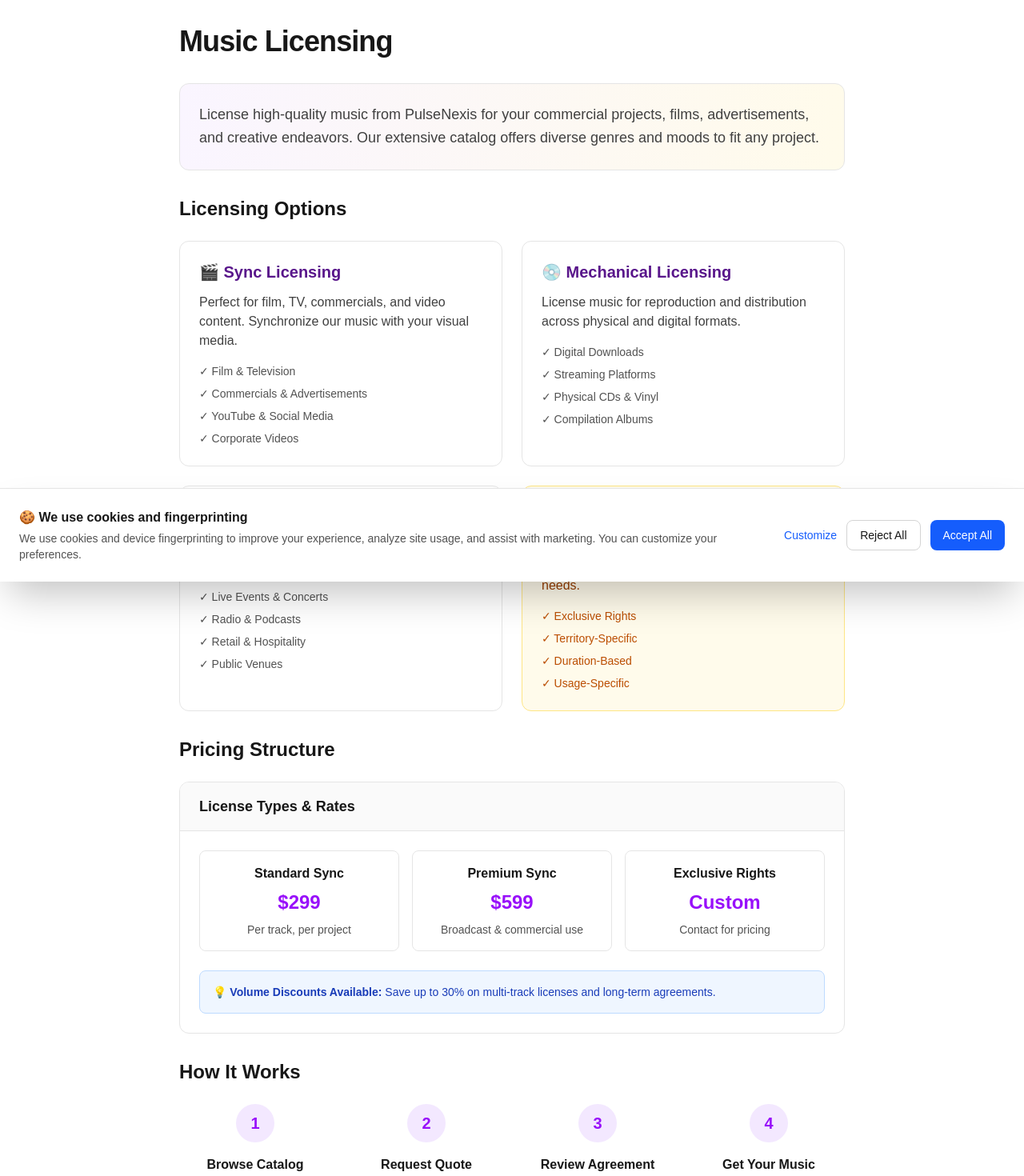
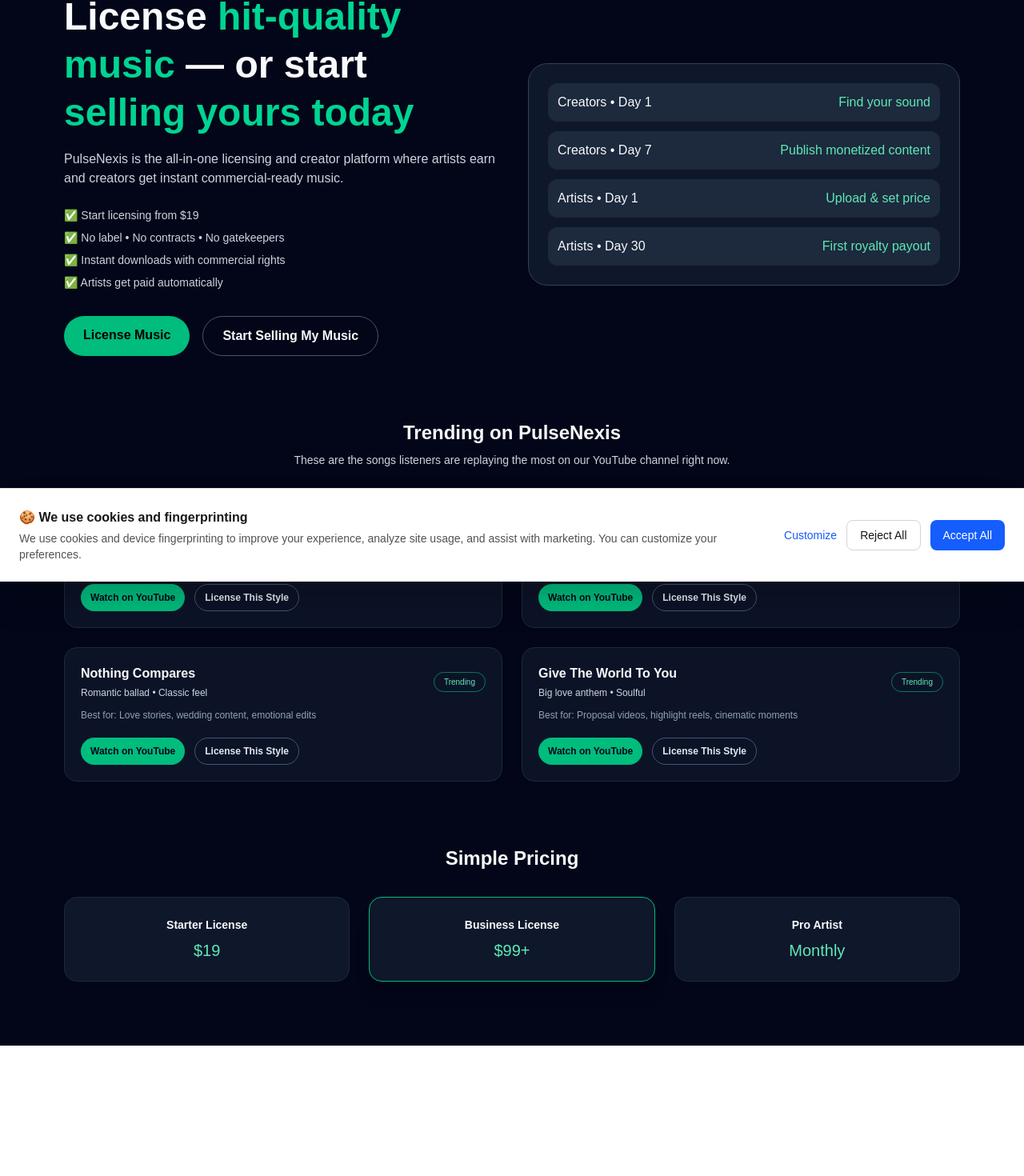
Before and after one commit to clbakerx/Pulsenexis-Enterprise, a Next.js app: page /licensing in a window 1280 px wide. Shown: the part 73-1543 px from the top of the page at 80% size. After the commit the page ends 1380 px from the top, so only its background shows below. Built offline with nearby package versions, Linux system fonts and the light colour scheme.

Commit message:
Launch PulseNexis homepage with licensing hero

```diff
--- a/app/licensing/page.tsx
+++ b/app/licensing/page.tsx
@@ -1,238 +1,181 @@
-import Link from "next/link";
+"use client";
 
-export default function LicensingPage() {
+import React from "react";
+
+const BUYER_CTA_HREF = "/jukebox";   // keep for later when jukebox returns
+const ARTIST_CTA_HREF = "/contact";
+const PLANS_HREF = "/plans";
+
+// ✅ TRENDING FROM YOUTUBE (NO JUKEBOX LINKS)
+const FEATURED_TRACKS = [
+  {
+    title: "Snowflakes & Slow Jams",
+    mood: "Winter R&B • Slow jam",
+    useCase: "Holiday reels, romantic shorts, cozy scenes",
+    youtubeUrl: "https://www.youtube.com/watch?v=ud6lLSeTBvY",
+  },
+  {
+    title: "All Night to Prove It",
+    mood: "Late-night R&B • Vibey",
+    useCase: "Date night content, sultry visuals, slow motion",
+    youtubeUrl: "https://www.youtube.com/watch?v=MpLbZCnMrpM",
+  },
+  {
+    title: "Nothing Compares",
+    mood: "Romantic ballad • Classic feel",
+    useCase: "Love stories, wedding content, emotional edits",
+    youtubeUrl: "https://www.youtube.com/watch?v=mJu0Byso1_A",
+  },
+  {
+    title: "Give The World To You",
+    mood: "Big love anthem • Soulful",
+    useCase: "Proposal videos, highlight reels, cinematic moments",
+    youtubeUrl: "https://www.youtube.com/watch?v=a0P9vnLkpSY",
+  },
+];
+
+export default function PulseNexisLicensingLanding() {
   return (
-    <div className="min-h-screen bg-white text-neutral-900">
-      {/* Header */}
-      <header className="sticky top-0 z-40 w-full border-b border-neutral-200 bg-white/80 backdrop-blur">
-        <nav className="mx-auto flex max-w-7xl items-center justify-between px-4 py-3 lg:px-8">
-          <div className="flex items-center gap-3">
-            <span className="inline-flex h-8 w-8 items-center justify-center rounded-full bg-neutral-900 text-white">PN</span>
-            <Link href="/" className="text-sm font-semibold tracking-wide">HONEY DRIP RECORDS</Link>
-          </div>
+    <main className="min-h-screen bg-slate-950 text-slate-50">
+      <div className="mx-auto max-w-6xl px-4 pb-20 pt-16">
 
-          <div className="flex items-center gap-4">
-            <Link
-              href="/"
-              className="text-sm font-medium text-neutral-600 hover:text-neutral-900 transition-colors"
+        {/* HERO */}
+        <section className="grid gap-10 md:grid-cols-2 items-center">
+          <div>
+            <h1 className="text-4xl sm:text-5xl font-bold leading-tight">
+              License <span className="text-emerald-400">hit-quality music</span>{" "}
+              — or start <span className="text-emerald-400">selling yours today</span>
+            </h1>
+
+            <p className="mt-4 text-slate-300 max-w-xl">
+              PulseNexis is the all-in-one licensing and creator platform where
+              artists earn and creators get instant commercial-ready music.
+            </p>
+
+            <ul className="mt-6 space-y-2 text-sm text-slate-300">
+              <li>✅ Start licensing from $19</li>
+              <li>✅ No label • No contracts • No gatekeepers</li>
+              <li>✅ Instant downloads with commercial rights</li>
+              <li>✅ Artists get paid automatically</li>
+            </ul>
+
+            <div className="mt-8 flex gap-4 flex-wrap">
+              <a
+                href={PLANS_HREF}
+                className="bg-emerald-500 text-black px-6 py-3 rounded-full font-semibold hover:bg-emerald-400 transition"
               >
-              ← Back to Home
-            </Link>
-          </div>
-        </nav>
-      </header>
+                License Music
+              </a>
 
-      {/* Main Content */}
-      <main className="mx-auto max-w-4xl px-4 py-12 lg:px-8">
-        <div className="prose prose-neutral prose-lg max-w-none">
-          <h1 className="text-4xl font-bold tracking-tight text-neutral-900 mb-8">Music Licensing</h1>
-
-          <div className="bg-gradient-to-r from-purple-50 to-amber-50 p-6 rounded-xl border border-neutral-200 mb-8">
-            <p className="text-lg text-neutral-700 leading-relaxed">
-              License high-quality music from PulseNexis for your commercial projects, films, advertisements,
-              and creative endeavors. Our extensive catalog offers diverse genres and moods to fit any project.
-            </p>
-          </div>
-
-          <div className="grid gap-8">
-            {/* Licensing Types */}
-            <section>
-              <h2 className="text-2xl font-semibold text-neutral-900 mb-6">Licensing Options</h2>
-              <div className="grid gap-6 md:grid-cols-2">
-
-                {/* Sync Licensing */}
-                <div className="p-6 border border-neutral-200 rounded-xl">
-                  <h3 className="text-xl font-semibold text-purple-900 mb-3">🎬 Sync Licensing</h3>
-                  <p className="text-neutral-700 mb-4">
-                    Perfect for film, TV, commercials, and video content. Synchronize our music with your visual media.
-                  </p>
-                  <div className="space-y-2 text-sm text-neutral-600">
-                    <p>✓ Film & Television</p>
-                    <p>✓ Commercials & Advertisements</p>
-                    <p>✓ YouTube & Social Media</p>
-                    <p>✓ Corporate Videos</p>
+              <a
+                href={ARTIST_CTA_HREF}
+                className="border border-slate-600 px-6 py-3 rounded-full font-semibold hover:border-emerald-400 transition"
+              >
+                Start Selling My Music
+              </a>
             </div>
           </div>
 
-                {/* Mechanical Licensing */}
-                <div className="p-6 border border-neutral-200 rounded-xl">
-                  <h3 className="text-xl font-semibold text-purple-900 mb-3">💿 Mechanical Licensing</h3>
-                  <p className="text-neutral-700 mb-4">
-                    License music for reproduction and distribution across physical and digital formats.
-                  </p>
-                  <div className="space-y-2 text-sm text-neutral-600">
-                    <p>✓ Digital Downloads</p>
-                    <p>✓ Streaming Platforms</p>
-                    <p>✓ Physical CDs & Vinyl</p>
-                    <p>✓ Compilation Albums</p>
+          <div className="bg-slate-900 border border-slate-700 rounded-3xl p-6 space-y-3">
+            <div className="flex justify-between bg-slate-800 rounded-xl p-3">
+              <span>Creators • Day 1</span>
+              <span className="text-emerald-300">Find your sound</span>
             </div>
+            <div className="flex justify-between bg-slate-800 rounded-xl p-3">
+              <span>Creators • Day 7</span>
+              <span className="text-emerald-300">Publish monetized content</span>
             </div>
-
-                {/* Performance Licensing */}
-                <div className="p-6 border border-neutral-200 rounded-xl">
-                  <h3 className="text-xl font-semibold text-purple-900 mb-3">🎤 Performance Licensing</h3>
-                  <p className="text-neutral-700 mb-4">
-                    License for public performances, live events, and broadcast applications.
-                  </p>
-                  <div className="space-y-2 text-sm text-neutral-600">
-                    <p>✓ Live Events & Concerts</p>
-                    <p>✓ Radio & Podcasts</p>
-                    <p>✓ Retail & Hospitality</p>
-                    <p>✓ Public Venues</p>
+            <div className="flex justify-between bg-slate-800 rounded-xl p-3">
+              <span>Artists • Day 1</span>
+              <span className="text-emerald-300">Upload & set price</span>
             </div>
-                </div>
-
-                {/* Custom Licensing */}
-                <div className="p-6 border border-amber-200 bg-amber-50 rounded-xl">
-                  <h3 className="text-xl font-semibold text-amber-900 mb-3">⚡ Custom Licensing</h3>
-                  <p className="text-amber-800 mb-4">
-                    Need something specific? We offer custom licensing solutions tailored to your unique project needs.
-                  </p>
-                  <div className="space-y-2 text-sm text-amber-700">
-                    <p>✓ Exclusive Rights</p>
-                    <p>✓ Territory-Specific</p>
-                    <p>✓ Duration-Based</p>
-                    <p>✓ Usage-Specific</p>
-                  </div>
+            <div className="flex justify-between bg-slate-800 rounded-xl p-3">
+              <span>Artists • Day 30</span>
+              <span className="text-emerald-300">First royalty payout</span>
             </div>
           </div>
         </section>
 
-            {/* Pricing Structure */}
-            <section>
-              <h2 className="text-2xl font-semibold text-neutral-900 mb-6">Pricing Structure</h2>
-              <div className="overflow-hidden border border-neutral-200 rounded-xl">
-                <div className="bg-neutral-50 px-6 py-4 border-b border-neutral-200">
-                  <h3 className="text-lg font-semibold text-neutral-900">License Types & Rates</h3>
+        {/* ✅ TRENDING SECTION — THIS IS WHAT YOU WERE MISSING */}
+        <section className="mt-20">
+          <h2 className="text-2xl font-bold text-center">
+            Trending on PulseNexis
+          </h2>
+
+          <p className="mt-2 text-center text-slate-300 text-sm">
+            These are the songs listeners are replaying the most on our YouTube channel right now.
+          </p>
+
+          <div className="mt-8 grid gap-6 md:grid-cols-2">
+            {FEATURED_TRACKS.map((track) => (
+              <div
+                key={track.title}
+                className="rounded-2xl border border-slate-800 bg-slate-900/80 p-5 flex flex-col gap-3"
+              >
+                <div className="flex items-center justify-between gap-3">
+                  <div>
+                    <h3 className="text-base font-semibold text-slate-50">
+                      {track.title}
+                    </h3>
+                    <p className="text-xs text-slate-300 mt-1">
+                      {track.mood}
+                    </p>
                   </div>
-                <div className="p-6">
-                  <div className="grid gap-4 md:grid-cols-2 lg:grid-cols-3">
-                    <div className="text-center p-4 border border-neutral-200 rounded-lg">
-                      <h4 className="font-semibold text-neutral-900 mb-2">Standard Sync</h4>
-                      <p className="text-2xl font-bold text-purple-600 mb-2">$299</p>
-                      <p className="text-sm text-neutral-600">Per track, per project</p>
+
+                  <span className="text-[10px] rounded-full border border-emerald-500/60 px-3 py-1 text-emerald-300">
+                    Trending
+                  </span>
                 </div>
-                    <div className="text-center p-4 border border-neutral-200 rounded-lg">
-                      <h4 className="font-semibold text-neutral-900 mb-2">Premium Sync</h4>
-                      <p className="text-2xl font-bold text-purple-600 mb-2">$599</p>
-                      <p className="text-sm text-neutral-600">Broadcast & commercial use</p>
-                    </div>
-                    <div className="text-center p-4 border border-neutral-200 rounded-lg">
-                      <h4 className="font-semibold text-neutral-900 mb-2">Exclusive Rights</h4>
-                      <p className="text-2xl font-bold text-purple-600 mb-2">Custom</p>
-                      <p className="text-sm text-neutral-600">Contact for pricing</p>
+
+                <p className="text-xs text-slate-400">
+                  Best for: {track.useCase}
+                </p>
+
+                <div className="mt-2 flex flex-wrap gap-3 text-xs">
+                  <a
+                    href={track.youtubeUrl}
+                    target="_blank"
+                    rel="noreferrer"
+                    className="inline-flex items-center rounded-full bg-emerald-500 px-3 py-2 font-semibold text-slate-950 hover:bg-emerald-400 transition"
+                  >
+                    Watch on YouTube
+                  </a>
+
+                  <a
+                    href={PLANS_HREF}
+                    className="inline-flex items-center rounded-full border border-slate-600 px-3 py-2 font-semibold text-slate-200 hover:border-emerald-400 hover:text-emerald-200 transition"
+                  >
+                    License This Style
+                  </a>
                 </div>
               </div>
-                  <div className="mt-6 p-4 bg-blue-50 border border-blue-200 rounded-lg">
-                    <p className="text-sm text-blue-800">
-                      💡 <strong>Volume Discounts Available:</strong> Save up to 30% on multi-track licenses and long-term agreements.
-                    </p>
+            ))}
           </div>
+        </section>
+
+        {/* PRICING */}
+        <section className="mt-20 text-center">
+          <h2 className="text-2xl font-bold">Simple Pricing</h2>
+
+          <div className="grid md:grid-cols-3 gap-6 mt-8 text-sm">
+            <div className="bg-slate-900 border border-slate-800 rounded-2xl p-6">
+              <h3 className="font-semibold">Starter License</h3>
+              <p className="text-emerald-300 text-xl mt-2">$19</p>
+            </div>
+
+            <div className="bg-slate-900 border border-emerald-500 rounded-2xl p-6 shadow-xl">
+              <h3 className="font-semibold">Business License</h3>
+              <p className="text-emerald-300 text-xl mt-2">$99+</p>
+            </div>
+
+            <div className="bg-slate-900 border border-slate-800 rounded-2xl p-6">
+              <h3 className="font-semibold">Pro Artist</h3>
+              <p className="text-emerald-300 text-xl mt-2">Monthly</p>
             </div>
           </div>
         </section>
 
-            {/* How It Works */}
-            <section>
-              <h2 className="text-2xl font-semibold text-neutral-900 mb-6">How It Works</h2>
-              <div className="grid gap-6 md:grid-cols-4">
-                <div className="text-center">
-                  <div className="w-12 h-12 bg-purple-100 text-purple-600 rounded-full flex items-center justify-center text-xl font-bold mx-auto mb-4">1</div>
-                  <h3 className="font-semibold text-neutral-900 mb-2">Browse Catalog</h3>
-                  <p className="text-sm text-neutral-600">Explore our music catalog and find the perfect tracks for your project.</p>
-                </div>
-                <div className="text-center">
-                  <div className="w-12 h-12 bg-purple-100 text-purple-600 rounded-full flex items-center justify-center text-xl font-bold mx-auto mb-4">2</div>
-                  <h3 className="font-semibold text-neutral-900 mb-2">Request Quote</h3>
-                  <p className="text-sm text-neutral-600">Contact us with your project details and licensing requirements.</p>
-                </div>
-                <div className="text-center">
-                  <div className="w-12 h-12 bg-purple-100 text-purple-600 rounded-full flex items-center justify-center text-xl font-bold mx-auto mb-4">3</div>
-                  <h3 className="font-semibold text-neutral-900 mb-2">Review Agreement</h3>
-                  <p className="text-sm text-neutral-600">We&apos;ll send you a custom licensing agreement for your approval.</p>
-                </div>
-                <div className="text-center">
-                  <div className="w-12 h-12 bg-purple-100 text-purple-600 rounded-full flex items-center justify-center text-xl font-bold mx-auto mb-4">4</div>
-                  <h3 className="font-semibold text-neutral-900 mb-2">Get Your Music</h3>
-                  <p className="text-sm text-neutral-600">Upon payment, receive high-quality files and usage rights.</p>
-                </div>
-              </div>
-            </section>
-
-            {/* FAQ */}
-            <section>
-              <h2 className="text-2xl font-semibold text-neutral-900 mb-6">Frequently Asked Questions</h2>
-              <div className="space-y-4">
-                <div className="p-6 border border-neutral-200 rounded-xl">
-                  <h3 className="font-semibold text-neutral-900 mb-2">What&apos;s included with a sync license?</h3>
-                  <p className="text-neutral-700">
-                    Sync licenses include the right to synchronize the music with visual content, high-quality audio files
-                    (WAV/MP3), and detailed usage terms specific to your project scope.
-                  </p>
-                </div>
-                <div className="p-6 border border-neutral-200 rounded-xl">
-                  <h3 className="font-semibold text-neutral-900 mb-2">Can I use licensed music internationally?</h3>
-                  <p className="text-neutral-700">
-                    Yes, our standard licenses include worldwide usage rights. For territory-specific restrictions
-                    or exclusive regional rights, please contact us for custom licensing options.
-                  </p>
-                </div>
-                <div className="p-6 border border-neutral-200 rounded-xl">
-                  <h3 className="font-semibold text-neutral-900 mb-2">How long does the licensing process take?</h3>
-                  <p className="text-neutral-700">
-                    Standard licensing typically takes 2-3 business days. Rush licensing (24-48 hours) is available
-                    for an additional fee. Custom agreements may take longer depending on complexity.
-                  </p>
-                </div>
-                <div className="p-6 border border-neutral-200 rounded-xl">
-                  <h3 className="font-semibold text-neutral-900 mb-2">Do you offer stem files or remixing rights?</h3>
-                  <p className="text-neutral-700">
-                    Yes! We can provide stem files and remixing rights for additional licensing fees.
-                    Contact us to discuss your specific creative needs.
-                  </p>
-                </div>
-              </div>
-            </section>
-
-            {/* Contact CTA */}
-            <section className="text-center">
-              <div className="bg-gradient-to-r from-purple-600 to-amber-500 p-8 rounded-xl text-white">
-                <h2 className="text-2xl font-semibold mb-4">Ready to License Music?</h2>
-                <p className="text-purple-100 mb-6 max-w-2xl mx-auto">
-                  Get started with your licensing request today. Our team is ready to help you find
-                  the perfect music for your project and provide competitive licensing rates.
-                </p>
-                <div className="flex flex-wrap gap-4 justify-center">
-                  <Link
-                    href="/catalog"
-                    className="inline-flex items-center justify-center rounded-xl bg-white text-purple-600 px-6 py-3 text-sm font-semibold hover:bg-purple-50 transition-colors"
-                  >
-                    Browse Music Catalog
-                  </Link>
-                  <a
-                    href="mailto:info@pulsenexis.com"
-                    className="inline-flex items-center justify-center rounded-xl border border-white/30 px-6 py-3 text-sm font-semibold text-white hover:bg-white/10 transition-colors"
-                  >
-                    Request Licensing Quote
-                  </a>
-                </div>
-              </div>
-            </section>
-          </div>
       </div>
     </main>
-
-      {/* Footer */}
-      <footer className="border-t border-neutral-200 mt-16">
-        <div className="mx-auto flex max-w-7xl flex-col items-center justify-between gap-4 px-4 py-8 text-sm text-neutral-600 md:flex-row lg:px-8">
-          <p>© {new Date().getFullYear()} Honey Drip Records · All rights reserved.</p>
-          <div className="flex items-center gap-5">
-            <Link className="hover:text-neutral-900" href="/terms">Terms</Link>
-            <Link className="hover:text-neutral-900" href="/privacy">Privacy</Link>
-            <Link className="hover:text-neutral-900" href="/support">Support</Link>
-          </div>
-        </div>
-      </footer>
-    </div>
   );
 }
```
Also changed, not shown: app/page.tsx (+18 -2 lines). Lines whose indentation alone changed are shown as unchanged.
